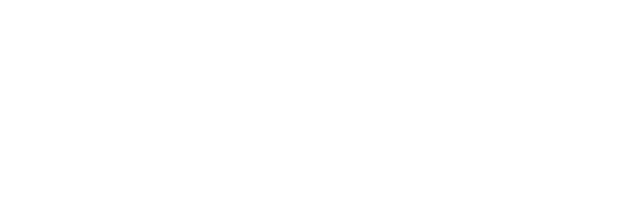
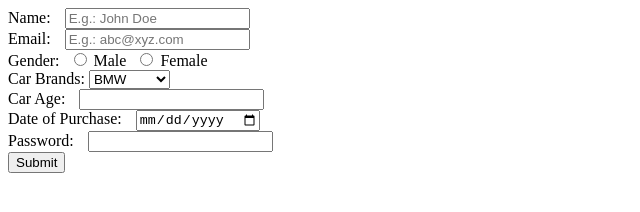
Before and after one commit to acciojob/car-insurance-form-lizannajohn, a website: page main.html in a window 1280 px wide. Shown: the whole page, without its empty margins (0-640 px from the left). Drawn offline with Linux system fonts and the light colour scheme.

Commit message:
car insurance solved

```diff
--- a/main.html
+++ b/main.html
@@ -9,7 +9,49 @@
 <body>
 	<!-- the entire body must be written by student -->
 
-	<div></div>
+	<form method="post">
+		<div class="inputs">
+			<div class="input-items">
+				<label for="name"> Name: </label>
+				<input type="text" name="Name" id="name" placeholder="E.g.: John Doe">
+			</div>
+			<div class="input-items">
+				<label for="email"> Email: </label>
+				<input type="text" name="Name" id="name" placeholder="E.g.: abc@xyz.com">
+			</div>
+			<div class="input-items">
+				<label for="gender"> Gender: </label>
+				<input type="radio" name="gender" id="male">
+				<label for="male"> Male </label>
+				<input type="radio" name="gender" id="female">
+				<label for="female"> Female </label>
+			</div>
+			<div class="input-items">
+				<label for="carbrand"> Car Brands: </label>
+				<select name="carbrands" id="cars">
+					<option value="bmw"> BMW </option>
+					<option value="audi"> Audi </option>
+					<option value="mercedes"> Mercedes </option>
+				</select>
+			</div>
+			<div class="input-items">
+				<label for="carage"> Car Age: </label>
+				<input type="number" name="car age" id="carage">
+			</div>
+			<div class="input-items">
+				<label for="purchasedate"> Date of Purchase: </label>
+				<input type="date" name="dop" id="dop">
+			</div>
+			<div class="input-items">
+				<label for="name"> Password: </label>
+				<input type="password" name="pwd" id="password">
+			</div>
+			<div class="input-btn">
+				<input type="submit" value="Submit">
+			</div>
+
+		</div>
+	</form>
 
     <script type="text/javascript" src="./script.js">
 </script>
--- a/styles.css
+++ b/styles.css
@@ -1,2 +1,5 @@
-
 /* Your CSS Code here. */
+.inputs .input-items input
+{
+    margin-left: 10px;
+}
```
